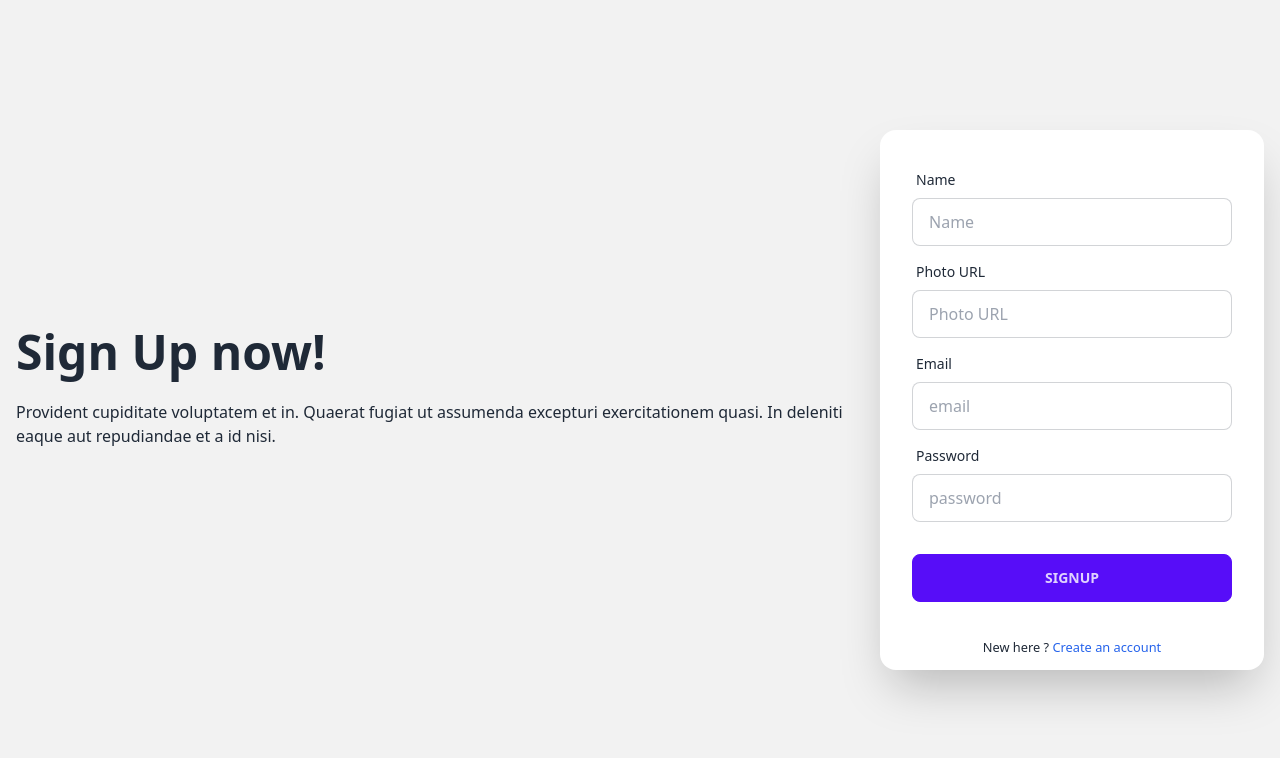
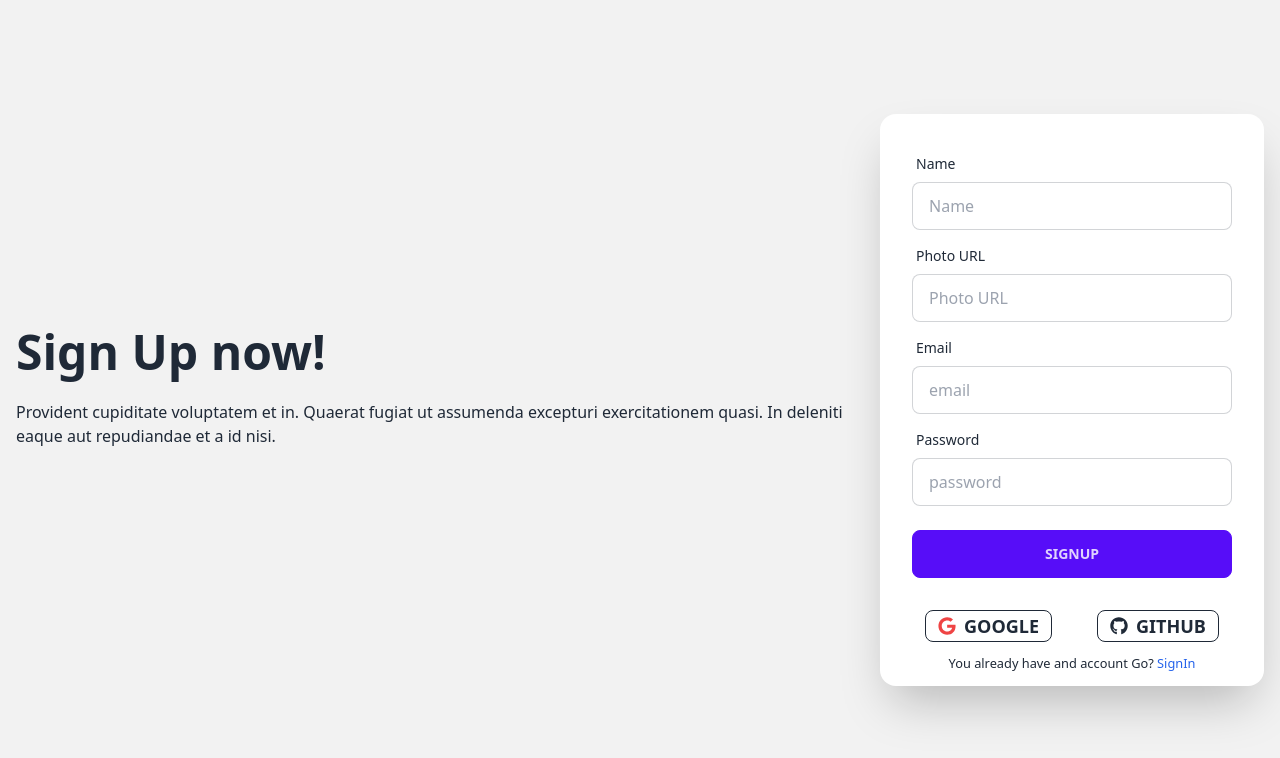
Before and after one commit to Shovon96/bistro-boss-client, a React (Vite) app: page /register in a window 1280 px wide. Shown: the top 758 px of the page. Built offline with nearby package versions, Linux system fonts and the light colour scheme; no server answers.

Commit message:
social login added

```diff
--- a/src/AuthProvider/AuthProvider.jsx
+++ b/src/AuthProvider/AuthProvider.jsx
@@ -1,5 +1,5 @@
 import { createContext, useEffect, useState } from "react";
-import { createUserWithEmailAndPassword, onAuthStateChanged, signInWithEmailAndPassword, signOut, updateProfile } from "firebase/auth";
+import { GoogleAuthProvider, createUserWithEmailAndPassword, onAuthStateChanged, signInWithEmailAndPassword, signInWithPopup, signOut, updateProfile } from "firebase/auth";
 import { getAuth } from "firebase/auth";
 import { app } from '../firebaseConfig/firebase.config'
 
@@ -9,6 +9,7 @@ const AuthProvider = ({ children }) => {
     const [user, setUser] = useState(null);
     const [loading, setLoading] = useState(true);
     const auth = getAuth(app);
+    const googleProvider = new GoogleAuthProvider()
 
     const createUser = (email, password) => {
         setLoading(true)
@@ -18,6 +19,11 @@ const AuthProvider = ({ children }) => {
     const signIn = (email, password) => {
         setLoading(true)
         return signInWithEmailAndPassword(auth, email, password)
+    }
+
+    const googleSignIn = () => {
+        setLoading(true)
+        return signInWithPopup(auth, googleProvider)
     }
 
     const logOut = () => {
@@ -46,6 +52,7 @@ const AuthProvider = ({ children }) => {
         user,
         createUser,
         signIn,
+        googleSignIn,
         logOut,
         updateUserProfile,
         loading
--- /dev/null
+++ b/src/Hooks/useAxiosPublic.jsx
@@ -0,0 +1,11 @@
+import axios from "axios";
+
+const axiosPublic = axios.create({
+    baseURL: "http://localhost:5000"
+})
+
+const useAxiosPublic = () => {
+    return axiosPublic
+};
+
+export default useAxiosPublic;
--- a/src/pages/Login-Register/Login.jsx
+++ b/src/pages/Login-Register/Login.jsx
@@ -4,6 +4,7 @@ import { AuthContext } from '../../AuthProvider/AuthProvider';
 import { Link, useLocation, useNavigate } from 'react-router-dom';
 import { Helmet } from 'react-helmet-async';
 import toast from 'react-hot-toast';
+import SocialLogin from '../Shared/SocialLogin';
 
 const Login = () => {
 
@@ -83,6 +84,9 @@ const Login = () => {
                                 <button disabled={disabled} className="btn btn-primary">Login</button>
                             </div>
                         </form>
+                        <div className='mb-2'>
+                            <SocialLogin></SocialLogin>
+                        </div>
                         <p className="text-center mb-3"><small>New here ? <Link to='/register' className='text-blue-600 hover:underline'>Create an account</Link></small></p>
                     </div>
                 </div>
--- a/src/pages/Login-Register/Register.jsx
+++ b/src/pages/Login-Register/Register.jsx
@@ -4,11 +4,14 @@ import { AuthContext } from "../../AuthProvider/AuthProvider";
 import { useForm } from "react-hook-form"
 import { Helmet } from "react-helmet-async";
 import toast from "react-hot-toast";
+import useAxiosPublic from "../../Hooks/useAxiosPublic";
+import SocialLogin from "../Shared/SocialLogin";
 
 const Register = () => {
     const { createUser, updateUserProfile } = useContext(AuthContext)
     const { register, handleSubmit, reset, formState: { errors } } = useForm();
-    const navigate = useNavigate()
+    const navigate = useNavigate();
+    const axiosPublic = useAxiosPublic()
 
     const onSubmit = (data) => {
         // console.log(data);
@@ -16,13 +19,22 @@ const Register = () => {
             .then(() => {
                 updateUserProfile(data.name, data.photo)
                     .then(() => {
-                        toast.success('Profile Updated Successfully!')
+                        const userInfo = {
+                            name: data.name,
+                            email: data.email
+                        }
+                        axiosPublic.post('/users', userInfo)
+                            .then(res => {
+                                if (res.data.insertedId) {
+                                    toast.success('Successfully Login!')
+                                    navigate('/')
+                                }
+                            })
+                        // toast.success('Profile Updated Successfully!')
                     })
-                    .catch(error => {
-                        toast.error(error.message)
-                    })
-                toast.success('Successfully Login!')
-                navigate('/')
+                // .catch(error => {
+                //     toast.error(error.message)
+                // })
             })
             .catch(err => {
                 toast.error(err.message)
@@ -87,11 +99,14 @@ const Register = () => {
                                 {errors.password?.type === 'required' && <span className="text-red-600">Password is required</span>}
                                 {errors.password?.type === 'pattern' && <span className="text-red-600">Password should be must 6 charecter and one uppercase, one lowercase and special charecter, one number is required</span>}
                             </div>
-                            <div className="form-control mt-6">
+                            <div className="form-control mt-4">
                                 <button className="btn btn-primary">SignUp</button>
                             </div>
                         </form>
-                        <p className="text-center mb-3"><small>New here ? <Link to='/login' className='text-blue-600 hover:underline'>Create an account</Link></small></p>
+                        <div className="mb-2">
+                            <SocialLogin></SocialLogin>
+                        </div>
+                        <p className="text-center mb-3"><small>You already have and account Go? <Link to='/login' className='text-blue-600 hover:underline'>SignIn</Link></small></p>
                     </div>
                 </div>
             </div>
--- /dev/null
+++ b/src/pages/Shared/SocialLogin.jsx
@@ -0,0 +1,32 @@
+import { useContext } from "react";
+import { FaGithub, FaGoogle } from "react-icons/fa";
+import { AuthContext } from "../../AuthProvider/AuthProvider";
+import toast from "react-hot-toast";
+import { useLocation, useNavigate } from "react-router-dom";
+
+const SocialLogin = () => {
+
+    const { googleSignIn } = useContext(AuthContext);
+    const navigate = useNavigate();
+    const location = useLocation();
+    const from = location.state?.from?.pathname || '/'
+
+    const handleGoogleSignIn = () => {
+        googleSignIn()
+            .then((res) => {
+                toast.success(res.user.displayName, "Login");
+                navigate(from, { replace: true })
+            })
+    }
+
+    return (
+        <div>
+            <div className="flex justify-evenly">
+                <button onClick={handleGoogleSignIn} className="btn btn-outline btn-sm text-lg"><FaGoogle className="text-red-500"></FaGoogle> google</button>
+                <button className="btn btn-outline btn-sm text-lg"><FaGithub></FaGithub> github</button>
+            </div>
+        </div>
+    );
+};
+
+export default SocialLogin;
--- a/src/routes/Routes.jsx
+++ b/src/routes/Routes.jsx
@@ -37,7 +37,7 @@ import Dashboard from "../mailnLayout/Dashboard";
     // dashboard path and elements
     {
         path: '/dashboard',
-        element: <Dashboard></Dashboard>,
+        element: <PrivetRoutes><Dashboard></Dashboard></PrivetRoutes>,
         children:[
             {
                 path: '/dashboard/cart',
```
